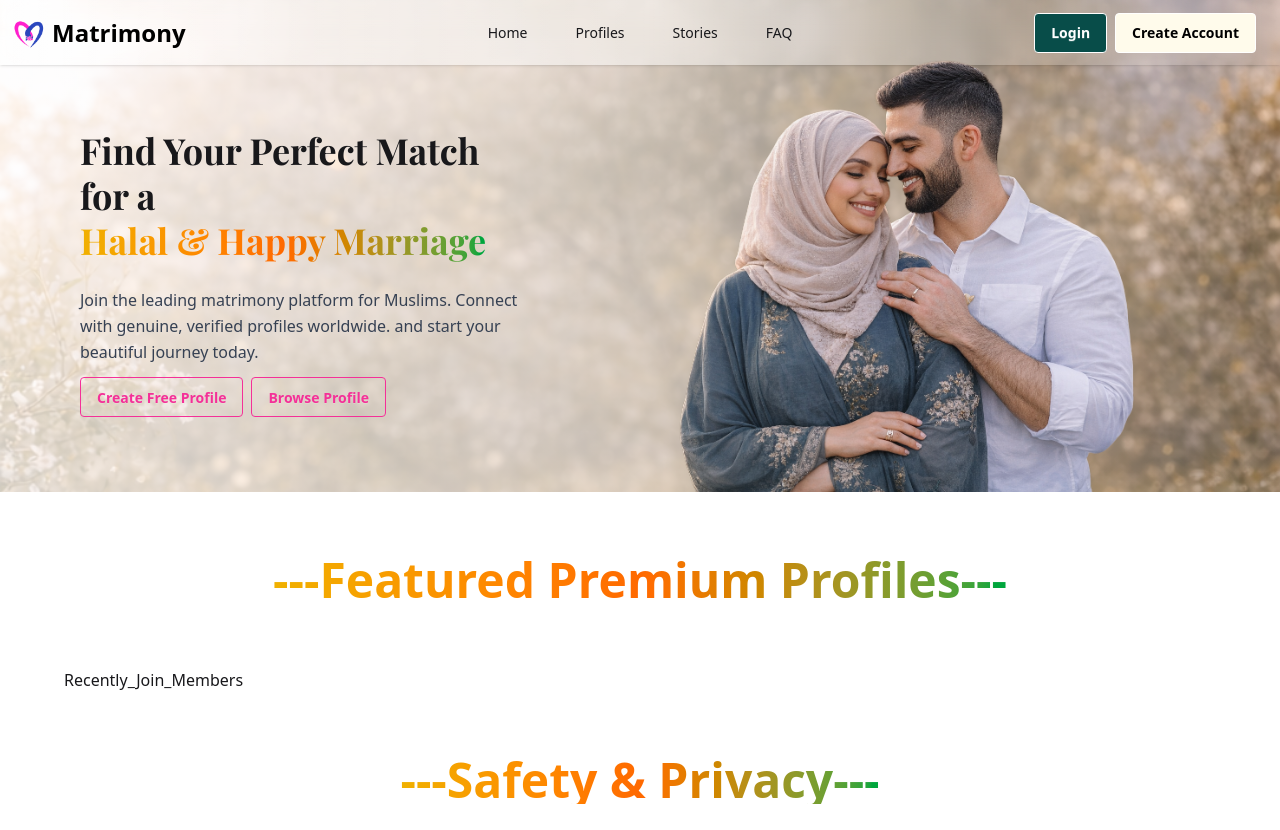
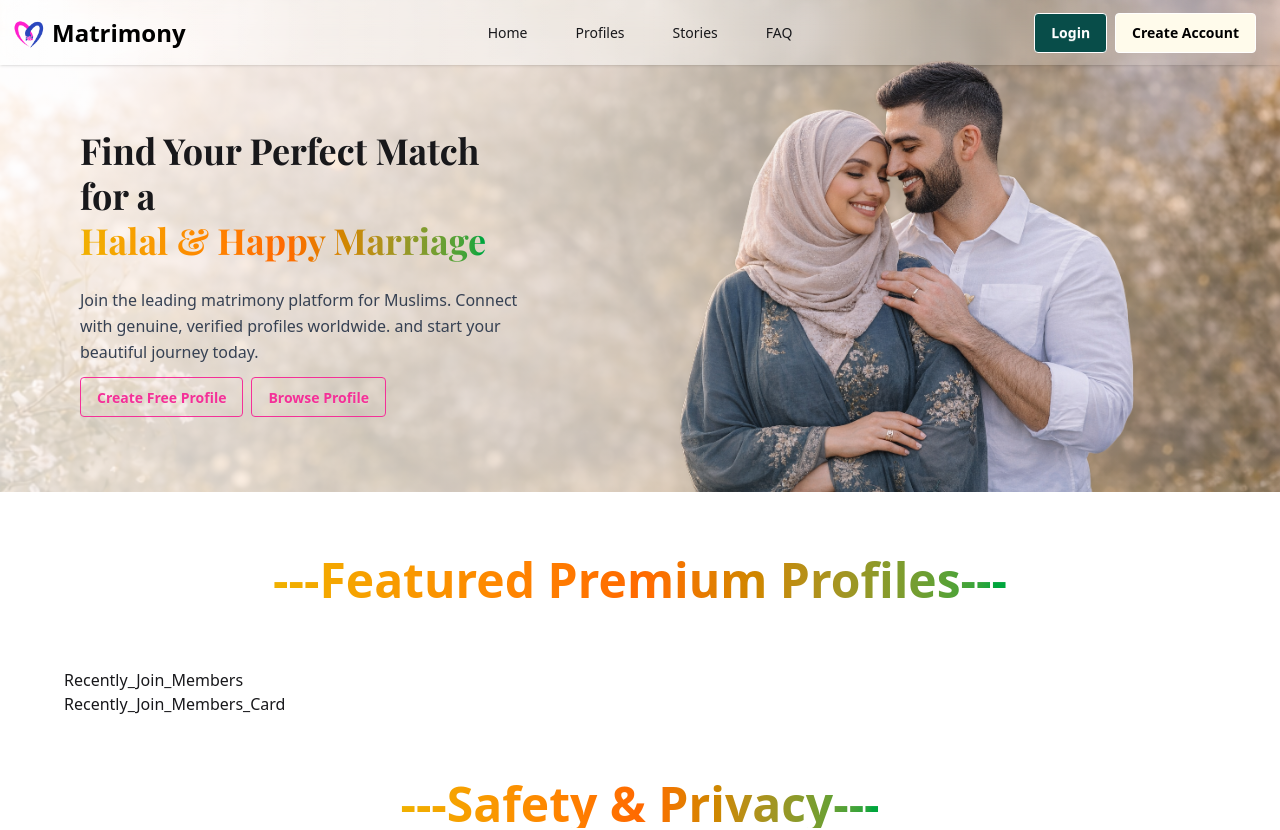
Before and after one commit to MH-liton-360/matrimony, a React (Vite) app: page /home in a window 1280 px wide. Shown: the top 830 px of the page. Built offline with nearby package versions, Linux system fonts and the light colour scheme.

Commit message:
Recently_Join_Members_Card link add

```diff
--- a/src/Components/Recently_Join_Members/Recently_Join_Members.jsx
+++ b/src/Components/Recently_Join_Members/Recently_Join_Members.jsx
@@ -1,8 +1,10 @@
+import Recently_Join_Members_Card from "./Recently_Join_Members_Card";
 
 const Recently_Join_Members = () => {
     return (
         <div>
             <h3>Recently_Join_Members</h3>
+            <Recently_Join_Members_Card></Recently_Join_Members_Card>
         </div>
     );
 };
```
